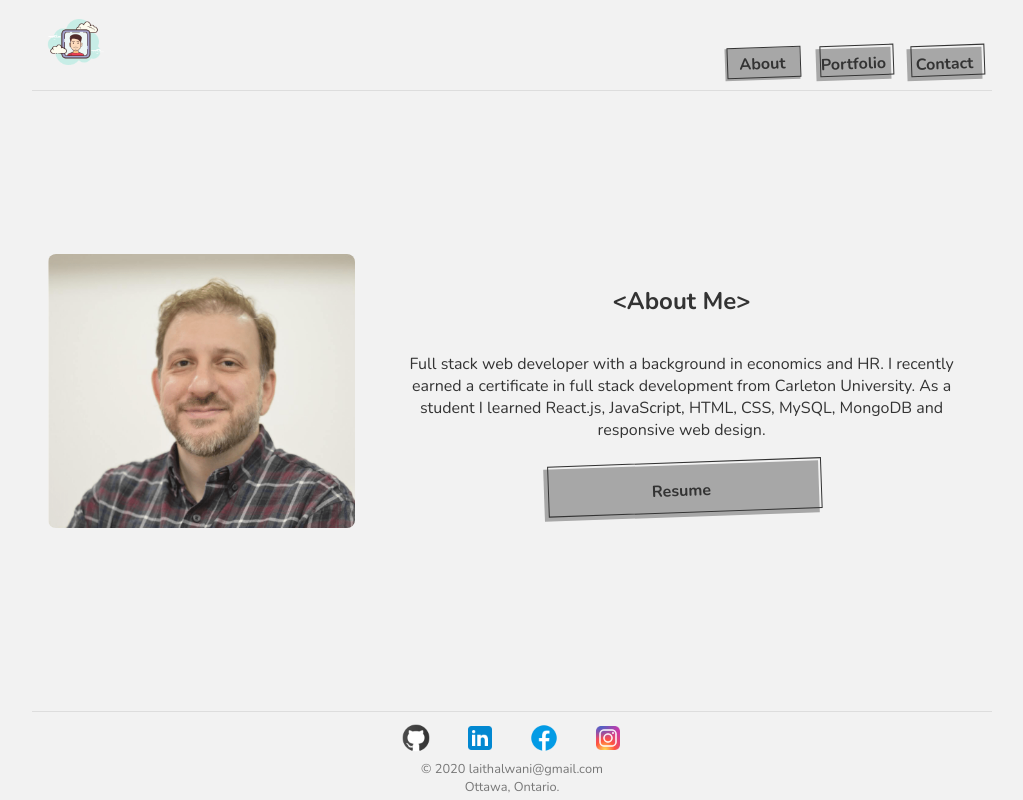
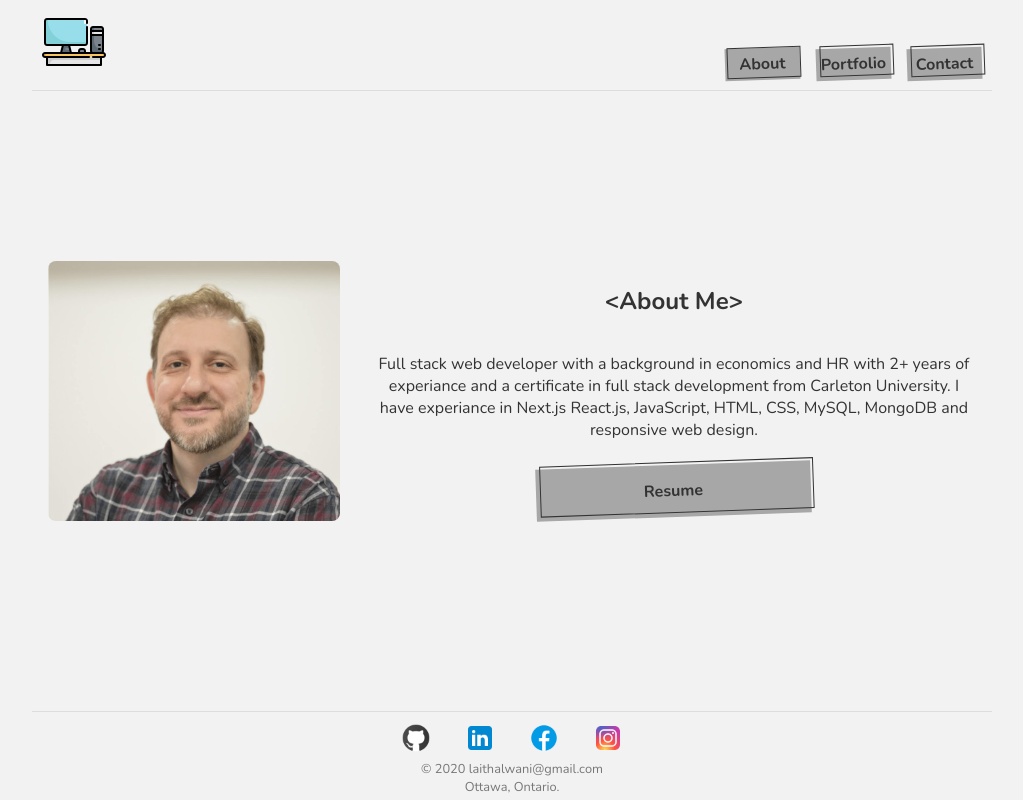
Before and after one commit to LaithAlwani/LaithAlwani, a Next.js app: page / in a window 1280 px wide. Shown: the whole page, without its empty margins (128-1151 px from the left). Built offline with nearby package versions, Linux system fonts and the light colour scheme.

Commit message:
updated about me content and logo in navbar

```diff
--- a/components/layout/navbar.js
+++ b/components/layout/navbar.js
@@ -11,7 +11,6 @@ export default function Navbar() {
     <nav>
       <div className="logo">
         <Link href="/">
-          {/* <span className="logo-icon">LA</span>  */}
           <a>
             <Image
               src="/images/logo.png"
--- a/pages/index.js
+++ b/pages/index.js
@@ -26,10 +26,11 @@ export default function Home() {
         <div>
           <h2>&#60;About Me&#62;</h2>
           <p>
-            Full stack web developer with a background in economics and HR. I
-            recently earned a certificate in full stack development from
-            Carleton University. As a student I learned React.js, JavaScript,
-            HTML, CSS, MySQL, MongoDB and responsive web design.
+            Full stack web developer with a background in economics and HR with
+            2+ years of experiance and a certificate in full stack
+            development from Carleton University. I have experiance in Next.js
+            React.js, JavaScript, HTML, CSS, MySQL, MongoDB and responsive web
+            design.
           </p>
           <a
             href="./resume.pdf"
```
Also changed, not shown: public/images/logo.png.
